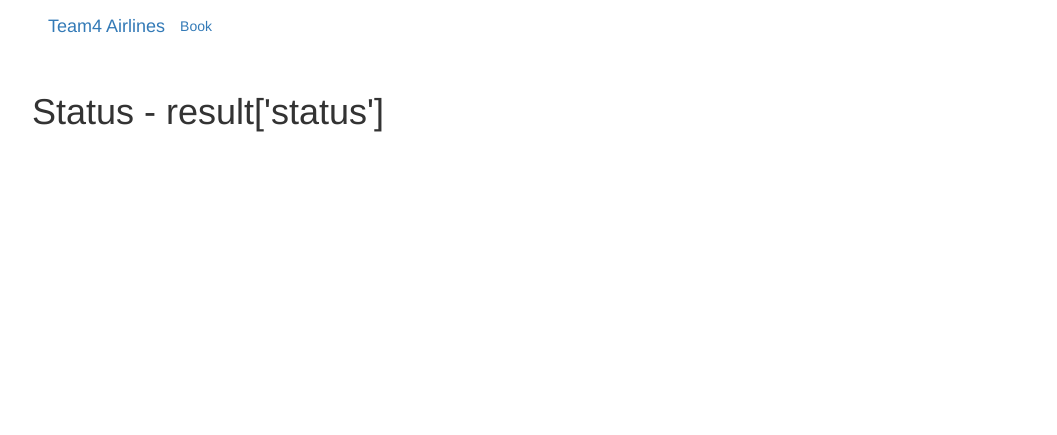
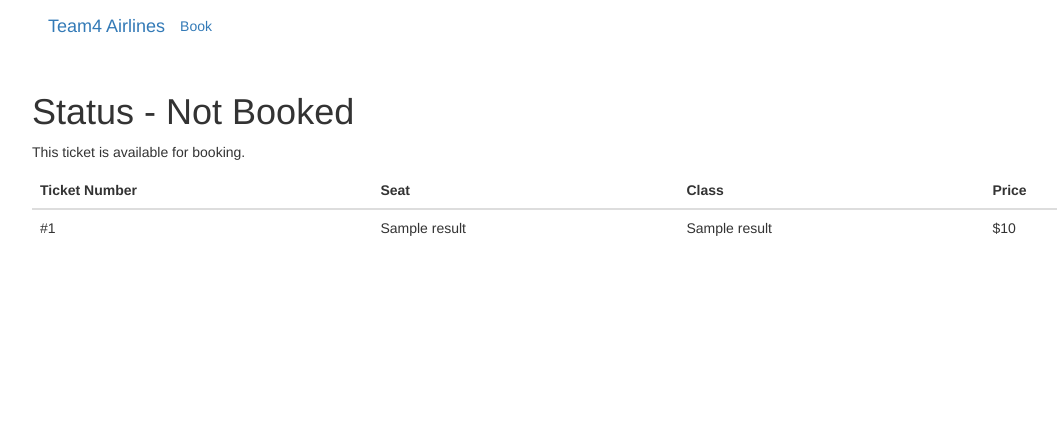
Before and after one commit to RexfordEssilfie/cs4400-db-systems, a Flask app: template app/templates/status.html.jinja in a window 1280 px wide. Shown: the top 435 px of the page, without its empty margins (32-1089 px from the left). Run offline with Flask 2, Linux system fonts and the light colour scheme; the template is opened without the code that fills it: most values are stand-ins (such as "Sample title", 1, 10 or a date in 2020); parts of the project's set-up code (start-up, migrations or seed data) failed here and were passed over; some libraries are stand-ins or nearby versions.

Commit message:
Finalize checkout and status pages

```diff
--- a/app/templates/checkout.html.jinja
+++ b/app/templates/checkout.html.jinja
@@ -115,6 +115,12 @@
 
 
     <div class="field">
+      <label for="passenger_email">Email</label>
+      <input type="email" name="passenger_email" />
+    </div>
+
+
+    <div class="field">
       <label for="passenger_passportno">Passport No</label>
       <input type="text" name="passenger_passportno" />
     </div>
--- a/app/templates/status.html.jinja
+++ b/app/templates/status.html.jinja
@@ -9,7 +9,32 @@
 {% block content %}
 
 
-<h1>Status - result['status']</h1>
+<h1>Status - {{ 'Booked' if result['confirmation_status'] == 'Active' else 'Not Booked' }}</h1>
+
+<p>{{ 'Your flight has been successfully booked!' if result['confirmation_status'] == 'Active' else 'This ticket is available for booking.' }}</p>
+
+<table class="table">
+  <thead>
+    <th>Ticket Number</th>
+    <th>Seat</th>
+    <th>Class</th>
+    <th>Price</th>
+    <th></th>
+  </thead>
+
+
+  <tbody>
+    <tr>
+      <td>#{{ result['id'] }}</td>
+      <td>{{ result['seat_name'] }}</td>
+      <td>{{ result['class_name'] }}</td>
+      <td>${{ result['price'] }}</td>
+    </tr>
+  </tbody>
+
+
+
+</table>
 
 
 {% endblock %}
```
